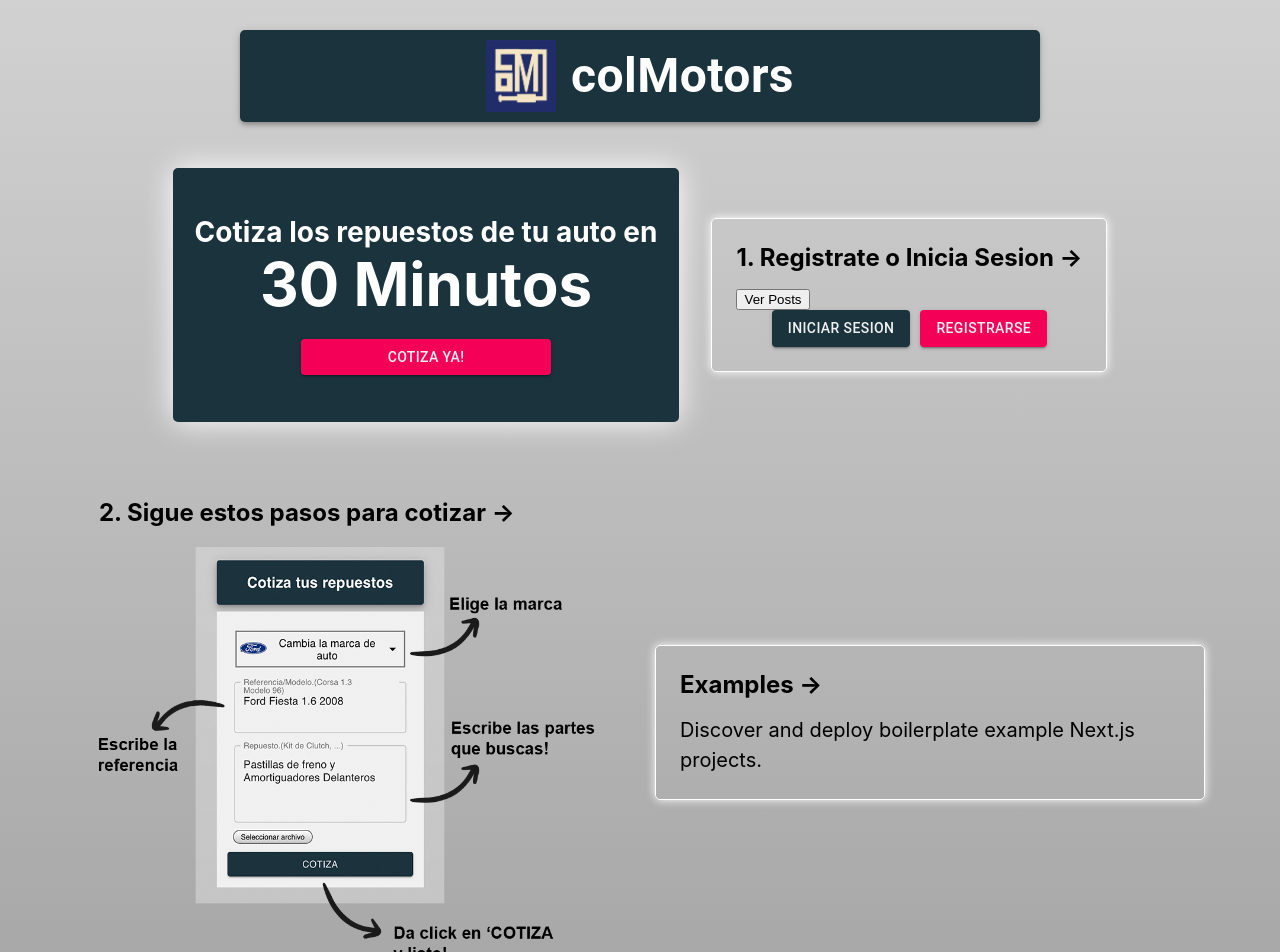
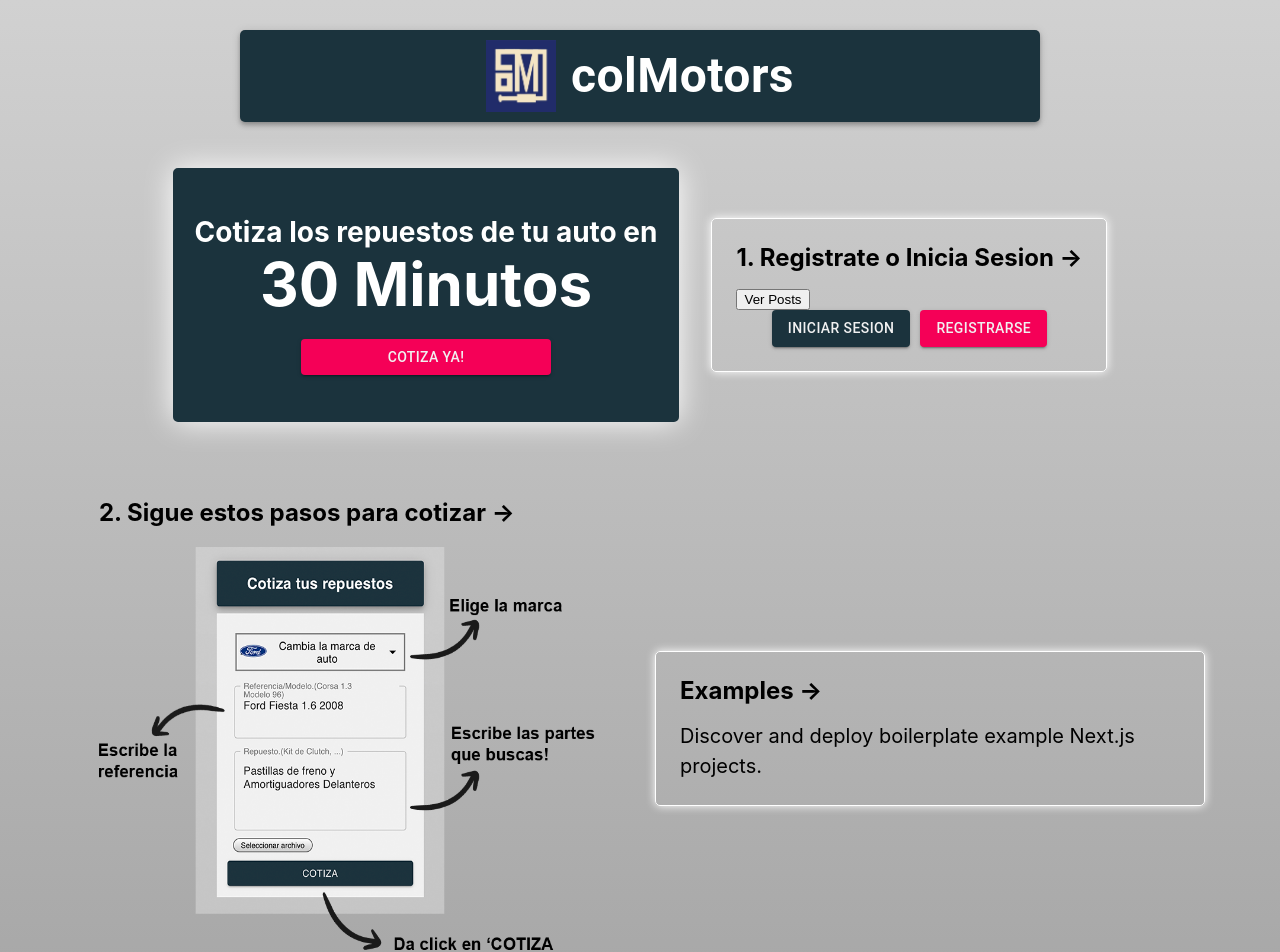
Before and after one commit to SirSantana/colMotors21-04, a Next.js app: page / in a window 1280 px wide. Shown: the top 952 px of the page. Built offline with nearby package versions, Linux system fonts and the light colour scheme.

Commit message:
BugLobbyUserLogout

```diff
--- a/components/Navbar/Navbar.js
+++ b/components/Navbar/Navbar.js
@@ -30,10 +30,10 @@
     //   if (decodedToken.exp * 1000 < new Date().getTime()) logout();
     // }
     setUser(JSON.parse(localStorage.getItem("profile")));
-  }, []);
+  }, [router, dispatch]);
   return (
     <>
-      <AppBar position="sticky" className={classes.appBar}>
+      <AppBar position="static" className={classes.appBar}>
         <Link href={"/"} className={classes.brandContainer}>
           <a className={classes.a}>
             <Image
--- a/pages/index.js
+++ b/pages/index.js
@@ -15,8 +15,9 @@
 
   const logout = () => {
     dispatch({ type: LOGOUT });
+    setUser(null);
+
     router.push("/");
-    setUser(null);
   };
 
 
@@ -109,8 +110,8 @@
 
         <Image
           src={'/images/BocetoPasosCotizar2.png'}
-          width='600px'
-          height='500px'
+          width='700px'
+          height='600px'
           />
         </a>
 
--- a/reducers/Api/index.js
+++ b/reducers/Api/index.js
@@ -1,7 +1,7 @@
 import axios from 'axios'
 
 const API = axios.create({ baseURL:
-'https://col-motors21-04.vercel.app/' , mode:'cors',headers: {
+  'https://col-motors21-04.vercel.app/' , mode:'cors',headers: {
     'Access-Control-Allow-Origin': '*'
   } });
 
```
Also changed, not shown: components/Posts/Post/Post.js (+12 -5 lines).
